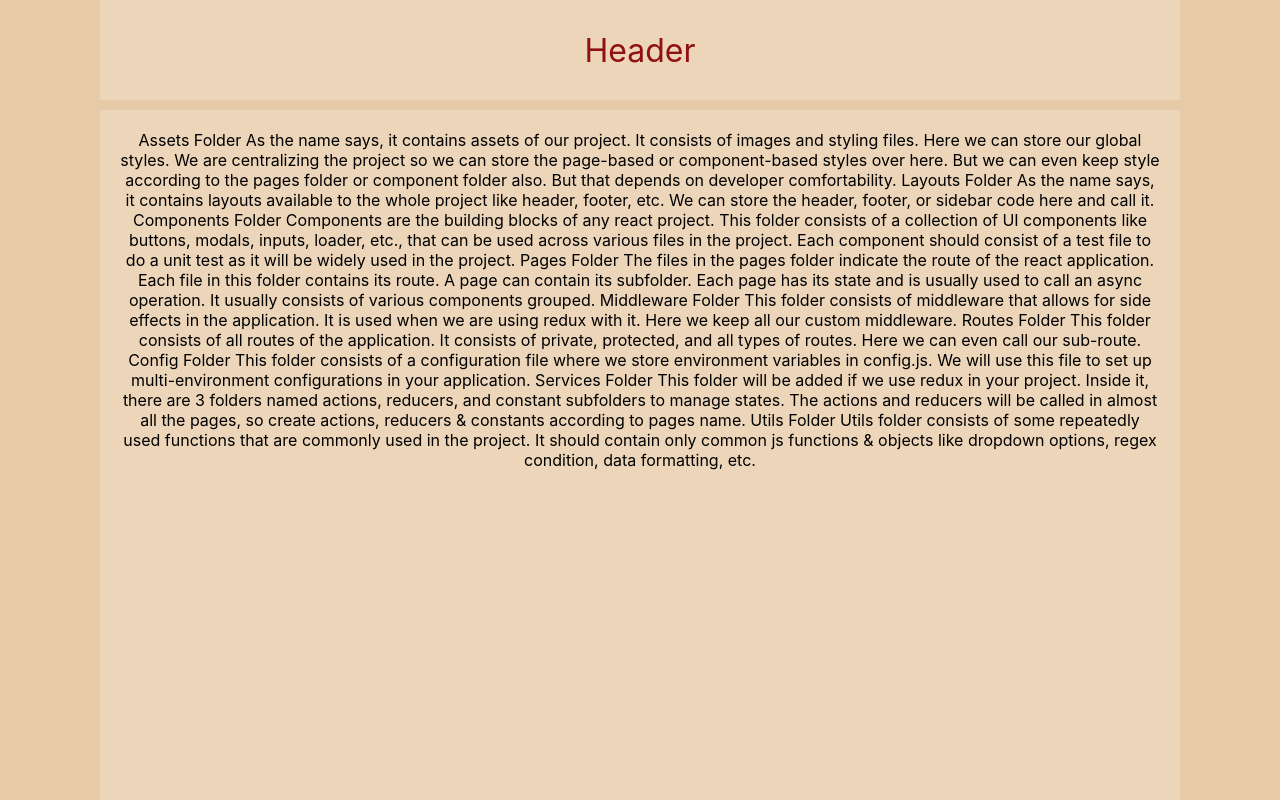
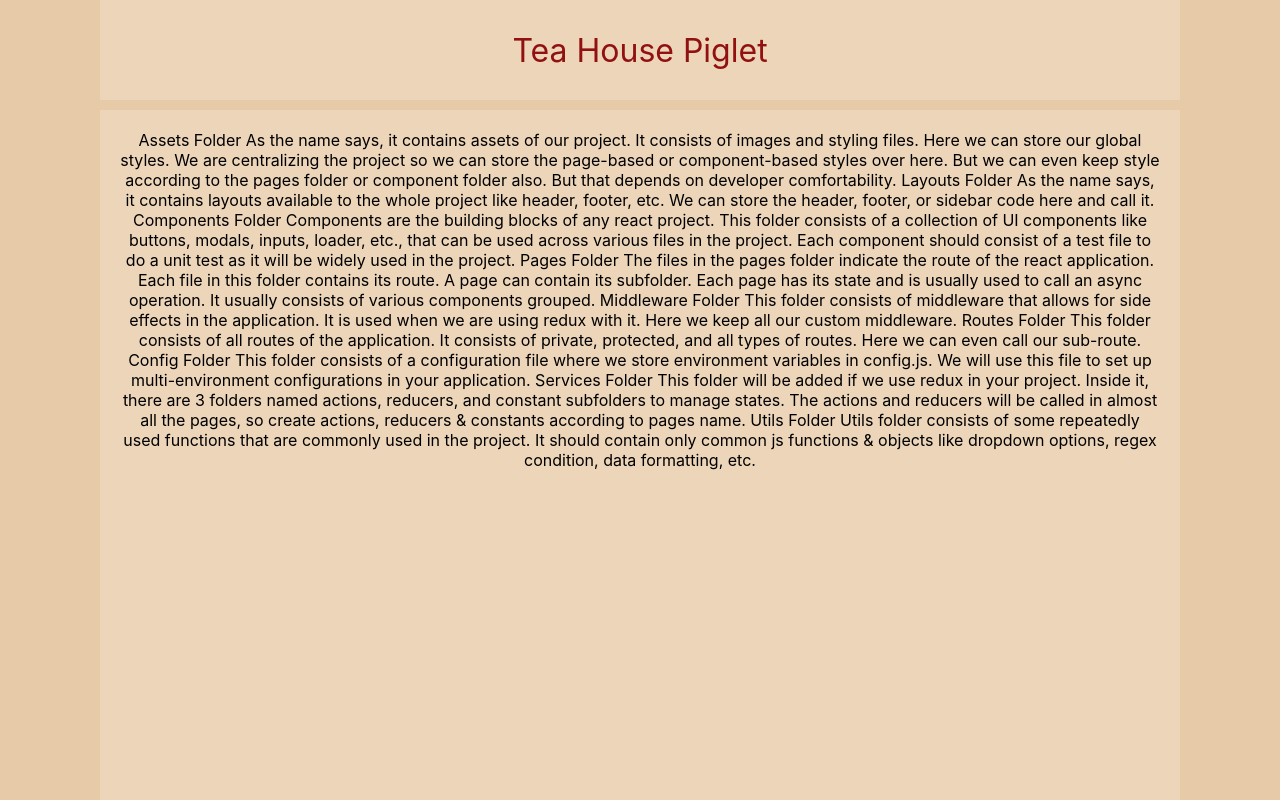
Before and after one commit to teapiglet/teahouse-site, a React (Create React App) app: page / in a window 1280 px wide. Shown: the top 800 px of the page. Built offline with nearby package versions, Linux system fonts and the light colour scheme.

Commit message:
title changes

```diff
--- a/public/index.html
+++ b/public/index.html
@@ -24,7 +24,7 @@
       work correctly both with client-side routing and a non-root public URL.
       Learn how to configure a non-root public URL by running `npm run build`.
     -->
-    <title>React App</title>
+    <title>Tea House Piglet</title>
   </head>
   <body>
     <noscript>You need to enable JavaScript to run this app.</noscript>
--- a/src/components/Header/header.tsx
+++ b/src/components/Header/header.tsx
@@ -9,7 +9,7 @@
         <div className="Header" style={{backgroundColor: props.color}}>
             <div className="header-title">
                 <span className="teahouse-name">
-                    Header
+                    Tea House Piglet
                 </span>
             </div>
         </div>
```
